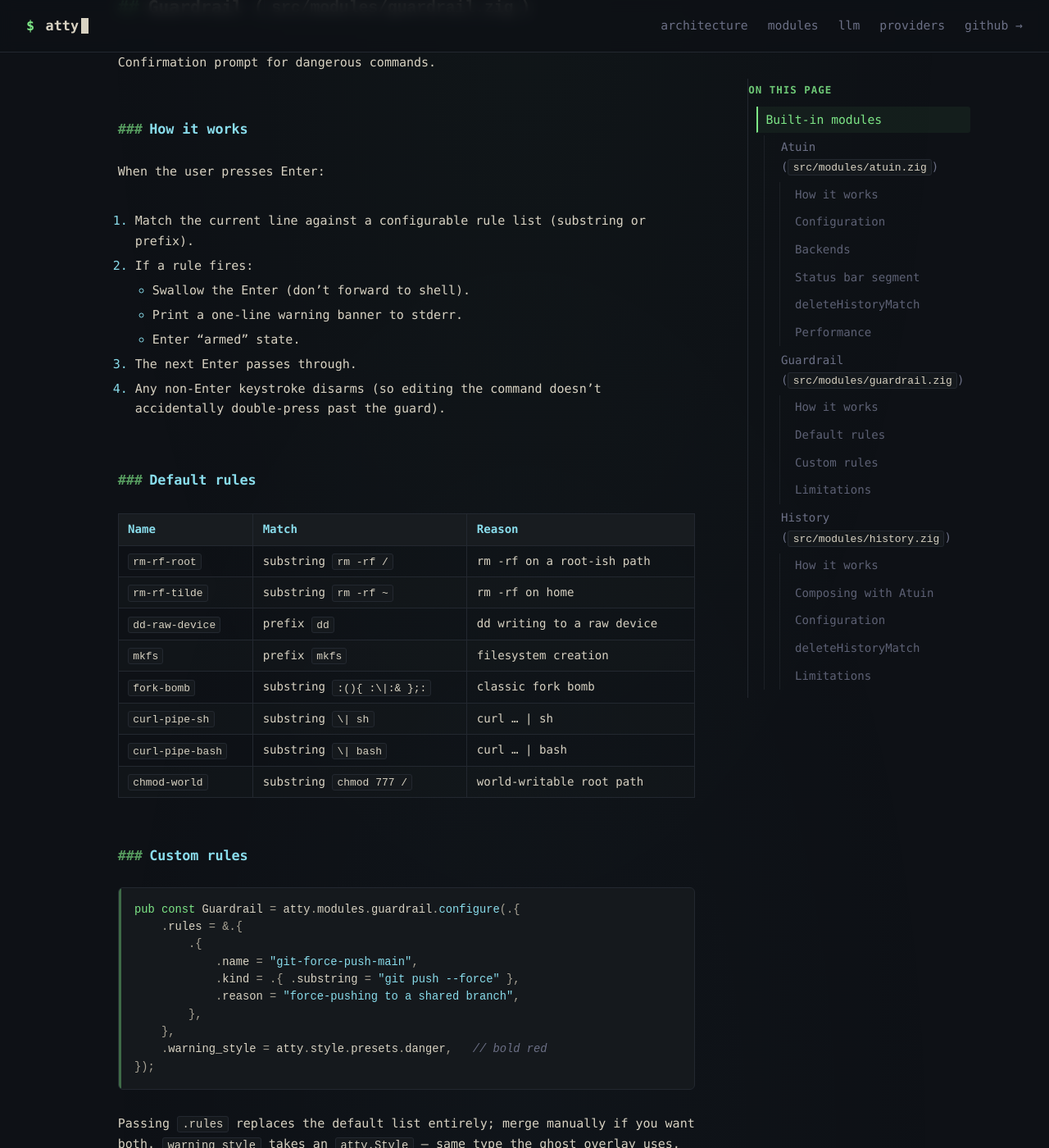
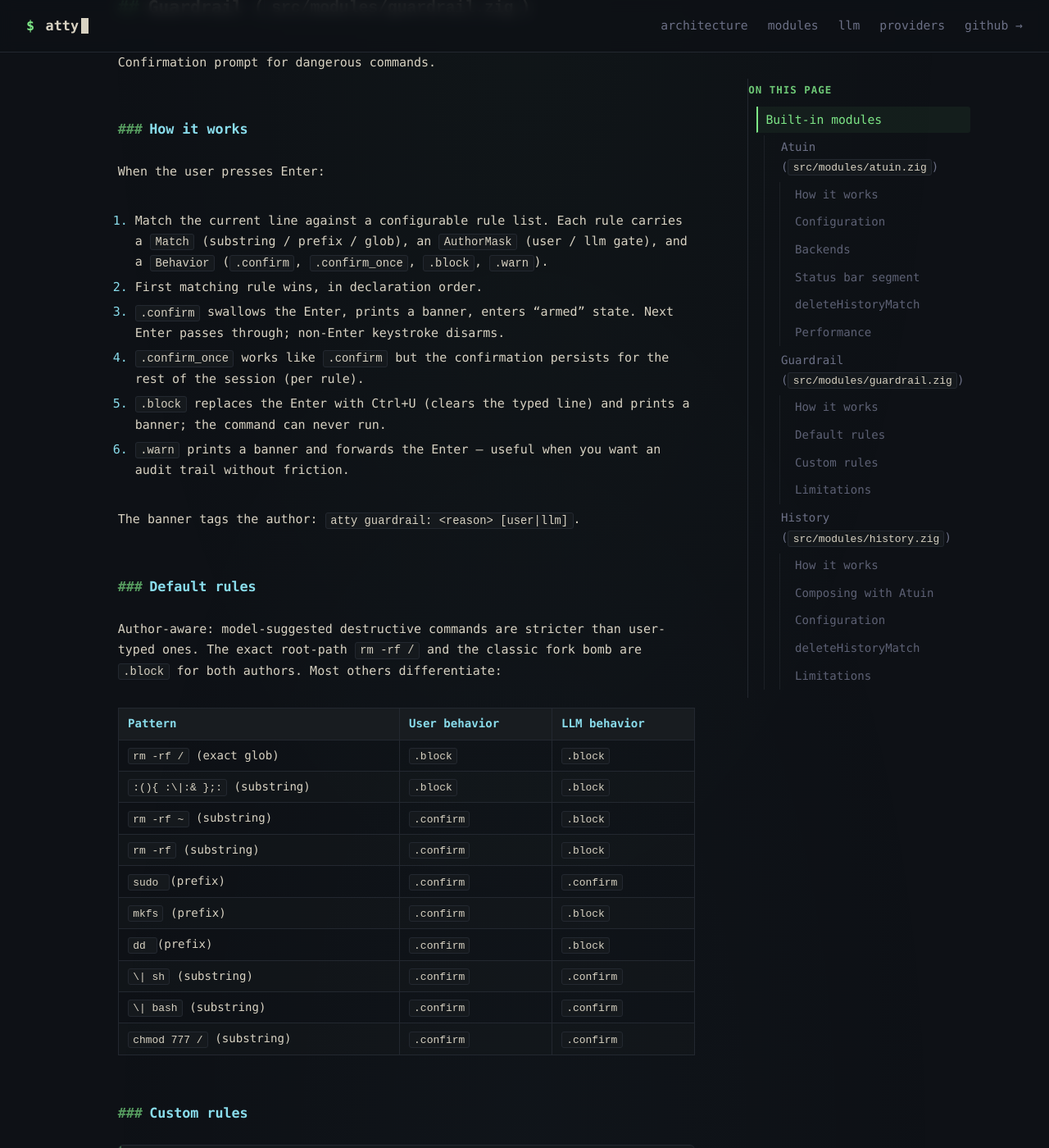
Before and after one commit to fentas/atty, a Jekyll site: the page built from docs/providers.md, in a window 1280 px wide and 1400 px high, scrolled down 3342 px. Shown: the whole window at 82% size. Built offline with Jekyll 4.4.1, drawn with Linux system fonts in a browser that asks for light colours; some of the changed text lies outside the part shown.

Commit message:
fix(guardrail): address Copilot round 2 on PR #27
4 findings:
- Reword default_rules doc-comment: catastrophic patterns block both
  authors; only the merely-dangerous ones differentiate. The prior
  wording over-claimed "rm -rf is always refused for llm" while
  glossing over the both-authors block on exact `rm -rf /`.
- Switch dd-raw rules from substring `dd if=/dev` (which missed
  `dd … of=/dev/sda` destructive writes) to prefix `dd ` — broader,
  matches the original module behaviour, no destructive variant
  slips by.
- Re-add declaration-order precedence test, covering author masks:
  earlier rule wins across overlapping patterns, and rules scoped
  to one author are skipped for the other.
- Refresh docs/providers.md: new `.match`/`.behavior`/`.authors`
  shape, behaviour table per author, updated custom-rule example.

```diff
--- a/docs/providers.md
+++ b/docs/providers.md
@@ -125,28 +125,40 @@ Confirmation prompt for dangerous commands.
 
 When the user presses Enter:
 
-1. Match the current line against a configurable rule list (substring
-   or prefix).
-2. If a rule fires:
-   - Swallow the Enter (don't forward to shell).
-   - Print a one-line warning banner to stderr.
-   - Enter "armed" state.
-3. The next Enter passes through.
-4. Any non-Enter keystroke disarms (so editing the command doesn't
-   accidentally double-press past the guard).
+1. Match the current line against a configurable rule list. Each rule
+   carries a `Match` (substring / prefix / glob), an `AuthorMask`
+   (user / llm gate), and a `Behavior` (`.confirm`, `.confirm_once`,
+   `.block`, `.warn`).
+2. First matching rule wins, in declaration order.
+3. `.confirm` swallows the Enter, prints a banner, enters "armed"
+   state. Next Enter passes through; non-Enter keystroke disarms.
+4. `.confirm_once` works like `.confirm` but the confirmation
+   persists for the rest of the session (per rule).
+5. `.block` replaces the Enter with Ctrl+U (clears the typed line)
+   and prints a banner; the command can never run.
+6. `.warn` prints a banner and forwards the Enter — useful when you
+   want an audit trail without friction.
+
+The banner tags the author: `atty guardrail: <reason> [user|llm]`.
 
 ### Default rules
 
-| Name              | Match                  | Reason                            |
-|-------------------|------------------------|-----------------------------------|
-| `rm-rf-root`      | substring `rm -rf /`   | rm -rf on a root-ish path         |
-| `rm-rf-tilde`     | substring `rm -rf ~`   | rm -rf on home                    |
-| `dd-raw-device`   | prefix    `dd `        | dd writing to a raw device        |
-| `mkfs`            | prefix    `mkfs`       | filesystem creation               |
-| `fork-bomb`       | substring `:(){ :\|:& };:` | classic fork bomb             |
-| `curl-pipe-sh`    | substring `\| sh`       | curl … \| sh                      |
-| `curl-pipe-bash`  | substring `\| bash`     | curl … \| bash                    |
-| `chmod-world`     | substring `chmod 777 /`| world-writable root path          |
+Author-aware: model-suggested destructive commands are stricter than
+user-typed ones. The exact root-path `rm -rf /` and the classic fork
+bomb are `.block` for both authors. Most others differentiate:
+
+| Pattern                     | User behavior | LLM behavior |
+|-----------------------------|---------------|--------------|
+| `rm -rf /` (exact glob)     | `.block`      | `.block`     |
+| `:(){ :\|:& };:` (substring) | `.block`     | `.block`     |
+| `rm -rf ~` (substring)      | `.confirm`    | `.block`     |
+| `rm -rf` (substring)        | `.confirm`    | `.block`     |
+| `sudo ` (prefix)            | `.confirm`    | `.confirm`   |
+| `mkfs` (prefix)             | `.confirm`    | `.block`     |
+| `dd ` (prefix)              | `.confirm`    | `.block`     |
+| `\| sh` (substring)          | `.confirm`   | `.confirm`   |
+| `\| bash` (substring)        | `.confirm`   | `.confirm`   |
+| `chmod 777 /` (substring)   | `.confirm`    | `.confirm`   |
 
 ### Custom rules
 
@@ -155,8 +167,17 @@ pub const Guardrail = atty.modules.guardrail.configure(.{
     .rules = &.{
         .{
             .name = "git-force-push-main",
-            .kind = .{ .substring = "git push --force" },
+            .match = .{ .substring = "git push --force" },
             .reason = "force-pushing to a shared branch",
+            .behavior = .confirm_once,
+        },
+        .{
+            // Block force-push outright for the LLM.
+            .name = "git-force-push-llm",
+            .match = .{ .substring = "git push --force" },
+            .reason = "force-pushing (llm)",
+            .authors = .{ .user = false, .llm = true },
+            .behavior = .block,
         },
     },
     .warning_style = atty.style.presets.danger,   // bold red
```
Also changed, not shown: 1 other file.
